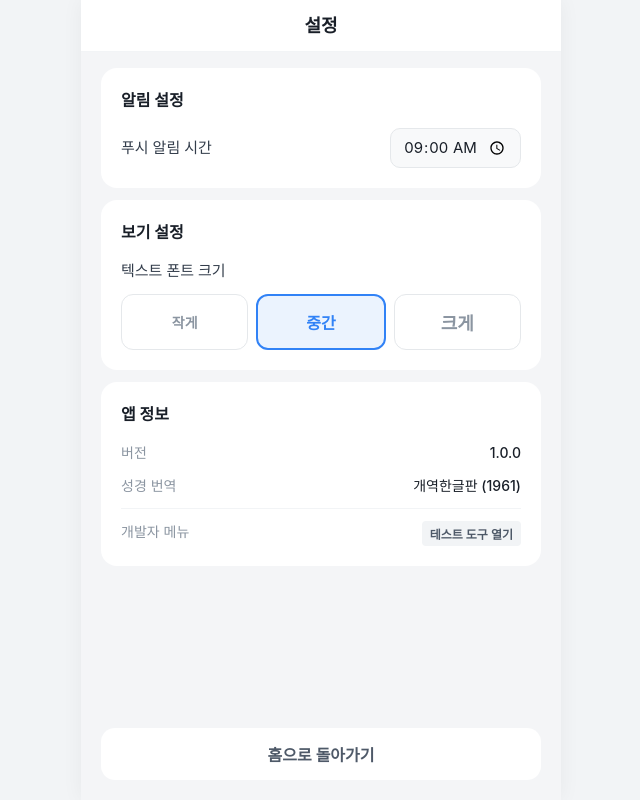
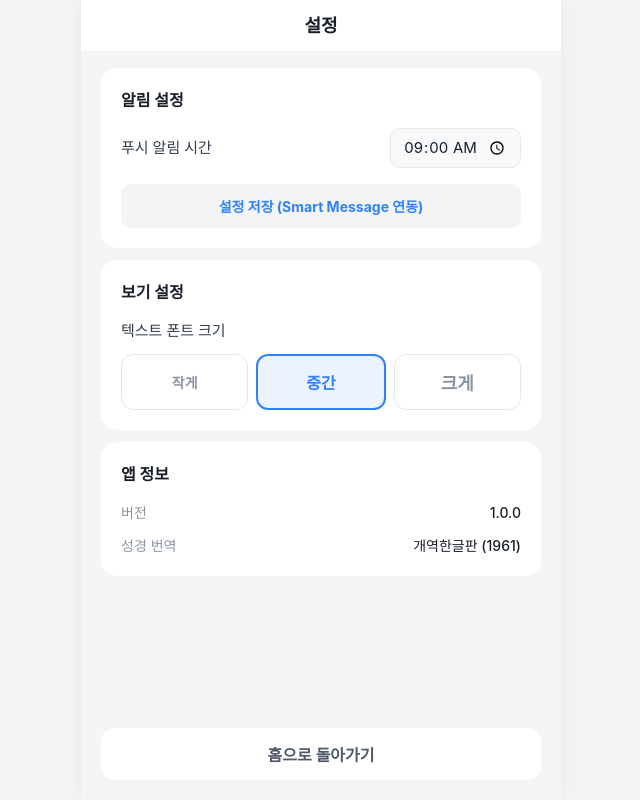
Before and after one commit to Komjirak/bible_pilsa, a React (Vite) app in the folder frontend/: page /settings in a window 1280 px wide. Shown: the whole page, without its empty margins (319-959 px from the left). Built offline with nearby package versions, Linux system fonts and the light colour scheme; a web font is replaced by a local one.

Commit message:
fix: update IntroPage copy, move BannerAd to bottom, remove dev menu, add push save mock

```diff
--- a/frontend/src/pages/HomePage.tsx
+++ b/frontend/src/pages/HomePage.tsx
@@ -141,8 +141,6 @@ const HomePage = () => {
           {todayDone ? '오늘 필사 완료! ✅' : '지금 필사하기'}
         </button>
 
-        <BannerAd adUnitId="ait.v2.live.65db39c0f5d24194" />
-
         {/* 하단 버튼 */}
         <div style={{ display: 'flex', gap: '12px' }}>
           <button
@@ -162,6 +160,8 @@ const HomePage = () => {
             }}
           >설정</button>
         </div>
+
+        <BannerAd adUnitId="ait.v2.live.65db39c0f5d24194" />
       </div>
     </div>
   );
--- a/frontend/src/pages/IntroPage.tsx
+++ b/frontend/src/pages/IntroPage.tsx
@@ -110,10 +110,10 @@ const IntroPage = () => {
           }}>P</div>
           <div style={{ paddingTop: '2px' }}>
             <div style={{ fontSize: '17px', fontWeight: 700, color: '#191F28', marginBottom: '6px' }}>
-              참여하고 보상도 받아요
+              필사하고 보상도 받아요
             </div>
             <div style={{ fontSize: '14px', color: '#8B95A1', lineHeight: 1.4 }}>
-              참여만 했다면 누구나<br />토스 포인트를 받을 수 있어요
+              꾸준히 필사하고 달란트를 모아<br />토스 포인트로 교환할 수 있어요
             </div>
           </div>
         </div>
--- a/frontend/src/pages/SettingsPage.tsx
+++ b/frontend/src/pages/SettingsPage.tsx
@@ -37,6 +37,21 @@ const SettingsPage = () => {
               }}
             />
           </div>
+          <button
+            onClick={() => {
+              // 추후 백엔드 API 연동 위치: POST /api/user/push-time
+              // 백엔드는 이 시간을 기준으로 Toss Smart Message API (send-message)를 호출해야 함
+              alert(`매일 ${pushTime}에 푸시 메시지가 발송되도록 설정되었습니다.\n(백엔드 Smart Message API 연동 예정)`);
+            }}
+            style={{
+              width: '100%', marginTop: '16px', padding: '12px',
+              backgroundColor: '#F2F4F6', color: '#3182F6',
+              border: 'none', borderRadius: '10px', fontWeight: 700,
+              fontSize: '14px', cursor: 'pointer',
+            }}
+          >
+            설정 저장 (Smart Message 연동)
+          </button>
         </div>
 
         {/* 보기 설정 */}
@@ -84,15 +99,6 @@ const SettingsPage = () => {
             <span style={{ fontSize: '14px', color: '#8B95A1' }}>성경 번역</span>
             <span style={{ fontSize: '14px', color: '#191F28', fontWeight: 500 }}>개역한글판 (1961)</span>
           </div>
-          <div style={{ display: 'flex', justifyContent: 'space-between', marginTop: '12px', borderTop: '1px solid #F2F4F6', paddingTop: '12px' }}>
-            <span style={{ fontSize: '14px', color: '#8B95A1' }}>개발자 메뉴</span>
-            <button
-              onClick={() => navigate('/dev')}
-              style={{ padding: '4px 8px', borderRadius: '4px', backgroundColor: '#F2F4F6', border: 'none', fontSize: '12px', fontWeight: 600, color: '#4E5968', cursor: 'pointer' }}
-            >
-              테스트 도구 열기
-            </button>
-          </div>
         </div>
       </div>
 
```
Also changed, not shown: 1 other file (tests, documents, lock files or other folders).
